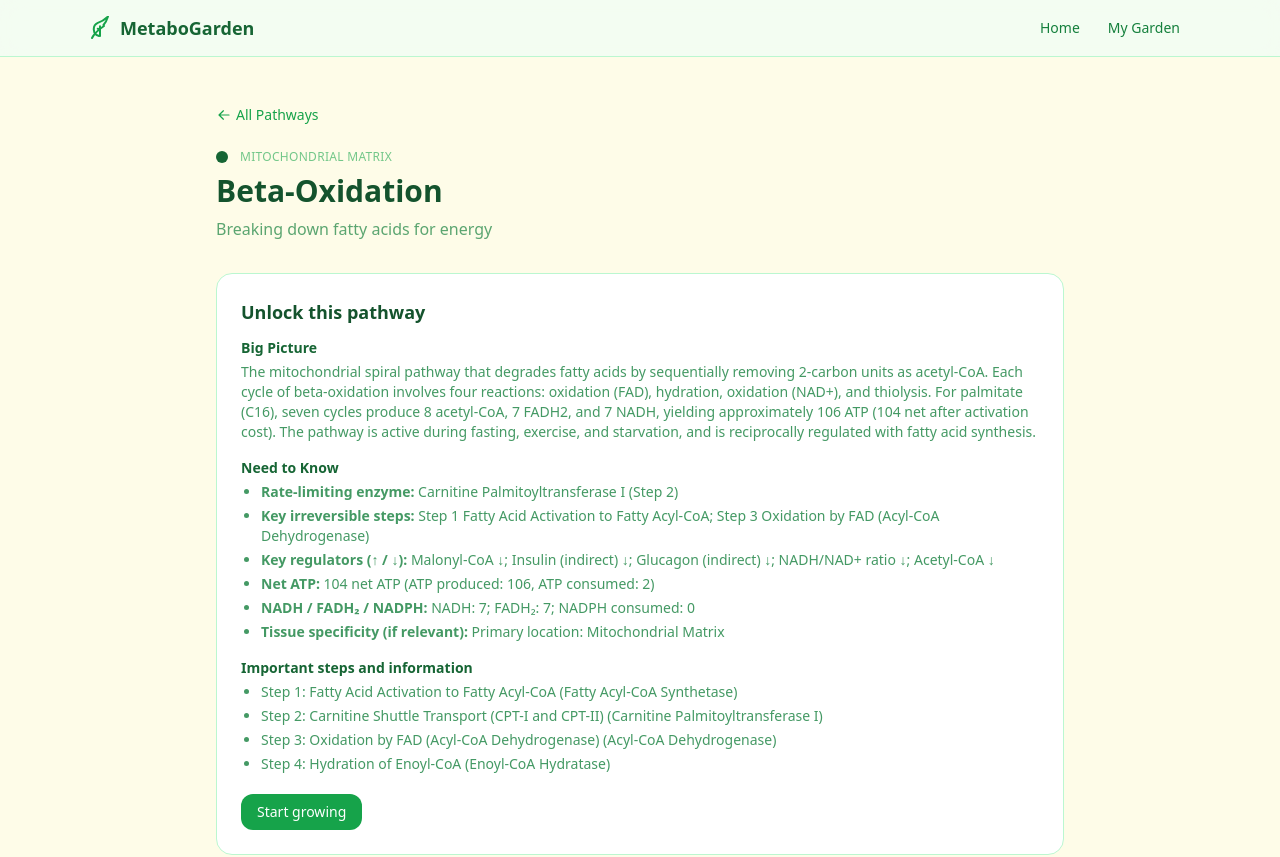
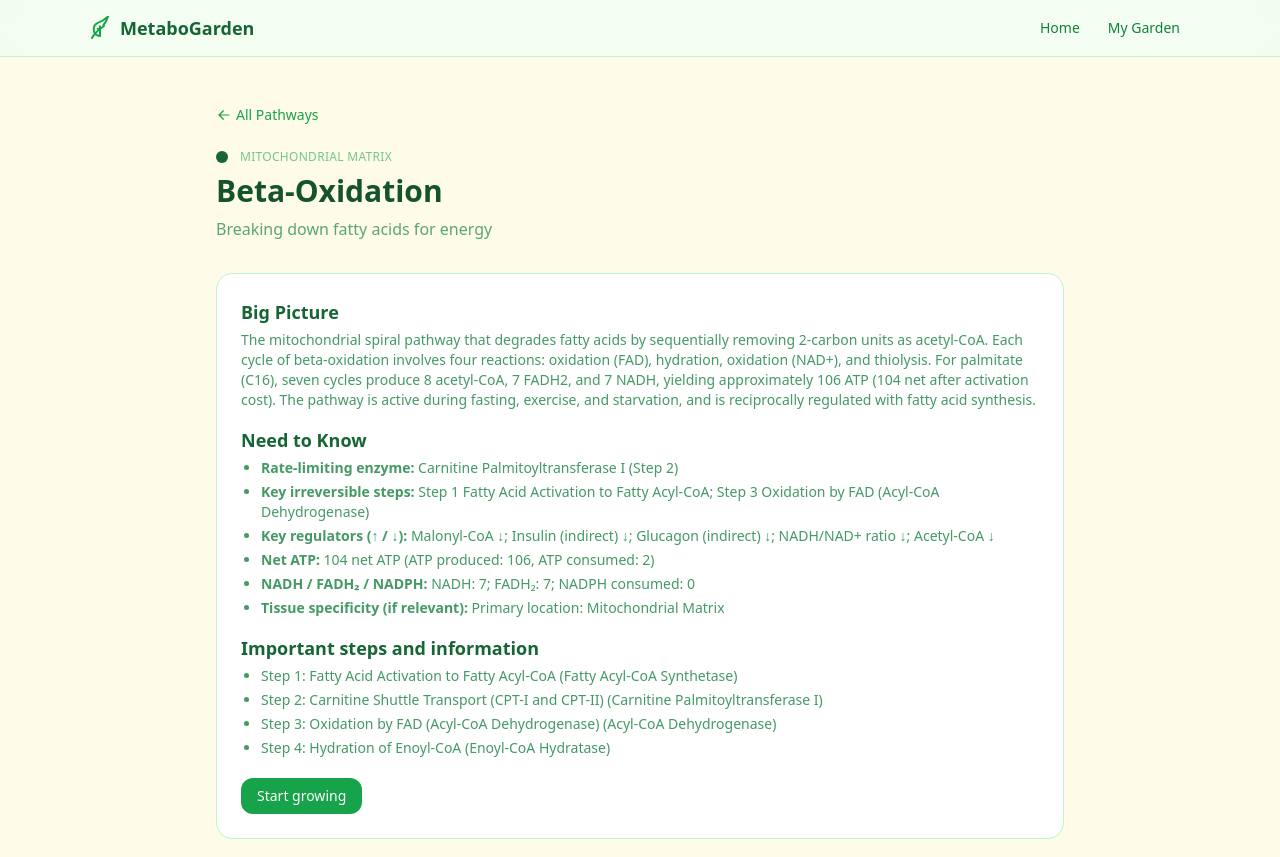
Before and after one commit to ilassalle/MetaboGarden, a Next.js app: page /pathways/beta-oxidation in a window 1280 px wide. Shown: the top 857 px of the page. Built offline with nearby package versions, Linux system fonts and the light colour scheme.

Commit message:
Remove duplicate Big Picture heading from pathway blurb

```diff
--- a/src/app/pathways/[pathwayId]/page.tsx
+++ b/src/app/pathways/[pathwayId]/page.tsx
@@ -107,7 +107,6 @@ export default function PathwayLanding({
   const isPathwayUnlocked = useProgressStore((s) => s.isPathwayUnlocked);
   const isDiagramUnlocked = useProgressStore((s) => s.isDiagramUnlocked);
   const unlockPathway = useProgressStore((s) => s.unlockPathway);
-  const unlockDiagram = useProgressStore((s) => s.unlockDiagram);
 
   const pathwayUnlocked = isPathwayUnlocked(typedPathwayId);
   const diagramUnlocked = isDiagramUnlocked(typedPathwayId);
@@ -146,19 +145,17 @@ export default function PathwayLanding({
 
       {!pathwayUnlocked && (
         <div className="bg-white rounded-2xl border border-green-200 p-6 mb-6">
-          <h2 className="text-lg font-semibold text-green-900 mb-3">Unlock this pathway</h2>
-
           {loading && <p className="text-sm text-green-600/70">Loading pathway overview...</p>}
 
           {pathway && needToKnow && (
             <>
               <div className="mb-4">
-                <h3 className="text-sm font-semibold text-green-800 mb-1">Big Picture</h3>
+                <h3 className="text-lg font-semibold text-green-800 mb-1">Big Picture</h3>
                 <p className="text-sm text-green-700/80">{pathway.description}</p>
               </div>
 
               <div className="mb-4">
-                <h3 className="text-sm font-semibold text-green-800 mb-1">Need to Know</h3>
+                <h3 className="text-lg font-semibold text-green-800 mb-1">Need to Know</h3>
                 <ul className="list-disc pl-5 space-y-1 text-sm text-green-700/80">
                   <li><strong>Rate-limiting enzyme:</strong> {needToKnow.rateLimiting}</li>
                   <li><strong>Key irreversible steps:</strong> {needToKnow.irreversible}</li>
@@ -170,7 +167,7 @@ export default function PathwayLanding({
               </div>
 
               <div className="mb-5">
-                <h3 className="text-sm font-semibold text-green-800 mb-1">Important steps and information</h3>
+                <h3 className="text-lg font-semibold text-green-800 mb-1">Important steps and information</h3>
                 <ul className="list-disc pl-5 space-y-1 text-sm text-green-700/80">
                   {pathway.steps.slice(0, 4).map((step) => (
                     <li key={step.id}>
@@ -183,24 +180,10 @@ export default function PathwayLanding({
           )}
 
           <button
-            onClick={() => unlockPathway(typedPathwayId)}
-            className="inline-flex items-center justify-center rounded-xl bg-green-600 hover:bg-green-700 text-white text-sm font-medium px-4 py-2"
-          >
-            Start growing
-          </button>
-        </div>
-      )}
-
-
-
-      {pathwayUnlocked && !diagramUnlocked && (
-        <div className="bg-white rounded-2xl border border-green-200 p-6 mb-6">
-          <h2 className="text-lg font-semibold text-green-900 mb-2">Unlock Interactive Diagram</h2>
-          <p className="text-sm text-green-700/80 mb-4">
-            Great start. Unlock the Interactive Diagram next to open the remaining activities.
-          </p>
-          <button
-            onClick={() => unlockDiagram(typedPathwayId)}
+            onClick={() => {
+              unlockPathway(typedPathwayId);
+              useProgressStore.getState().unlockDiagram(typedPathwayId);
+            }}
             className="inline-flex items-center justify-center rounded-xl bg-green-600 hover:bg-green-700 text-white text-sm font-medium px-4 py-2"
           >
             Start growing
```
